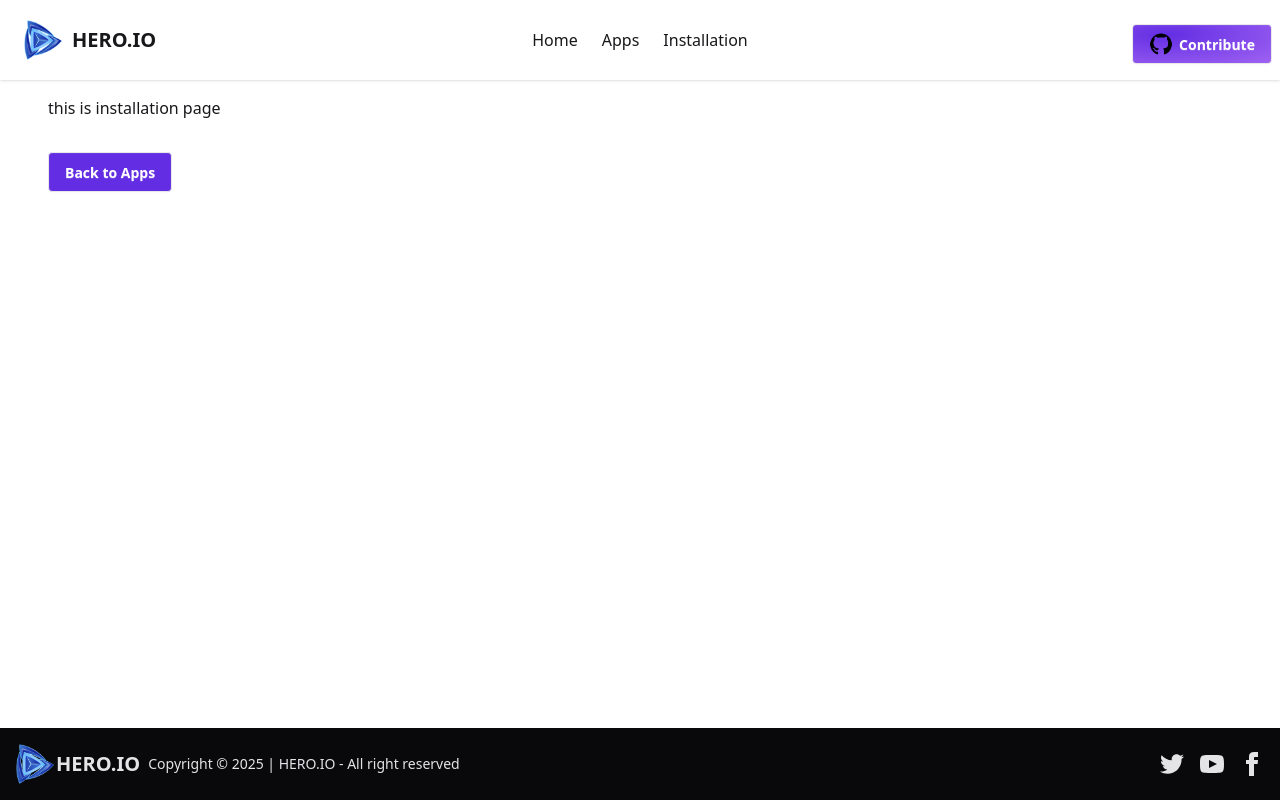
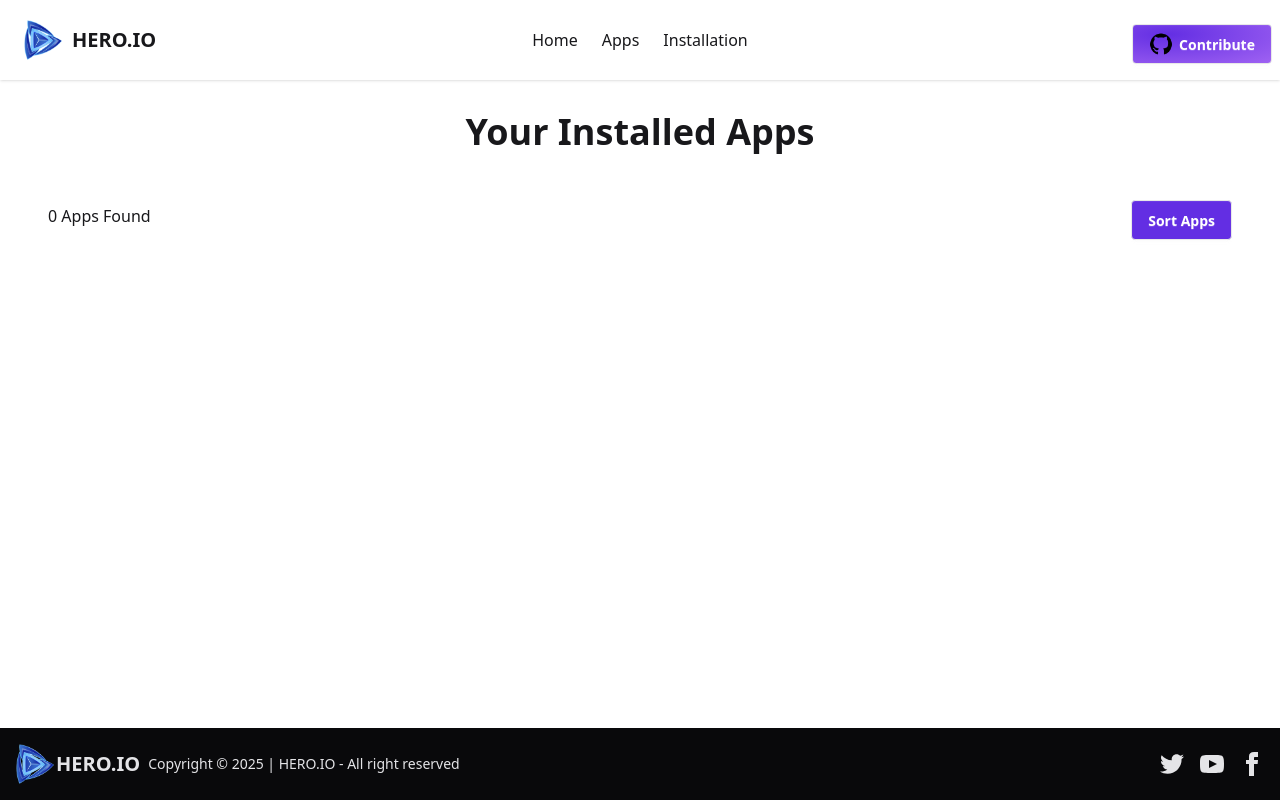
Before and after one commit to AhmetChatgami/assignment-8, a React (Vite) app: page /installation in a window 1280 px wide. Built offline with nearby package versions, Linux system fonts and the light colour scheme.

Commit message:
Data fetched on Install page

```diff
--- a/index.html
+++ b/index.html
@@ -2,9 +2,9 @@
 <html lang="en">
   <head>
     <meta charset="UTF-8" />
-    <link rel="icon" type="image/svg+xml" href="/vite.svg" />
+    <link rel="icon" type="image/svg+xml" href="/src/assets/logo.png" />
     <meta name="viewport" content="width=device-width, initial-scale=1.0" />
-    <title>hero-apps</title>
+    <title>HERO.IO</title>
   </head>
   <body>
     <div id="root"></div>
--- a/src/Pages/Installation.jsx
+++ b/src/Pages/Installation.jsx
@@ -4,19 +4,43 @@ import { Link } from "react-router";
 const Installation = () => {
   const [installedApps, setInstalledApps] = useState([]);
   useEffect(() => {
-    const savedList = JSON.parse(localStorage.getItem("installedApp"))
-    if(savedList) setInstalledApps(savedList)
+    const savedList = JSON.parse(localStorage.getItem("installedApp"));
+    if (savedList) setInstalledApps(savedList);
   }, []);
 
   return (
     <div>
-      <h1>this is installation page</h1>
+      <h1 className="text-4xl font-bold py-4 text-center">
+        Your Installed Apps
+      </h1>
 
-      <Link to="/apps">
+      <div className="flex items-center justify-between">
+        <p>{installedApps.length} Apps Found</p>
+
         <button className="btn text-white  mt-8 my-6 hover:bg-purple-800 bg-[#632EE3]">
-          Back to Apps
+          Sort Apps
         </button>
-      </Link>
+      </div>
+
+      <div className="space-y-4">
+        {installedApps.map((a) => (
+          <div className="card card-side bg-base-100 shadow-sm">
+            <figure>
+              <img className="w-25 h-20 object-cover"
+                src={a.image}
+                alt={a.title}
+              />
+            </figure>
+            <div className="card-body">
+              <h2 className="card-title">{a.title}</h2>
+              <p>{a.companyName}</p>
+              <div className="card-actions justify-end">
+                <button className="btn btn-primary">Uninstall</button>
+              </div>
+            </div>
+          </div>
+        ))}
+      </div>
     </div>
   );
 };
```
